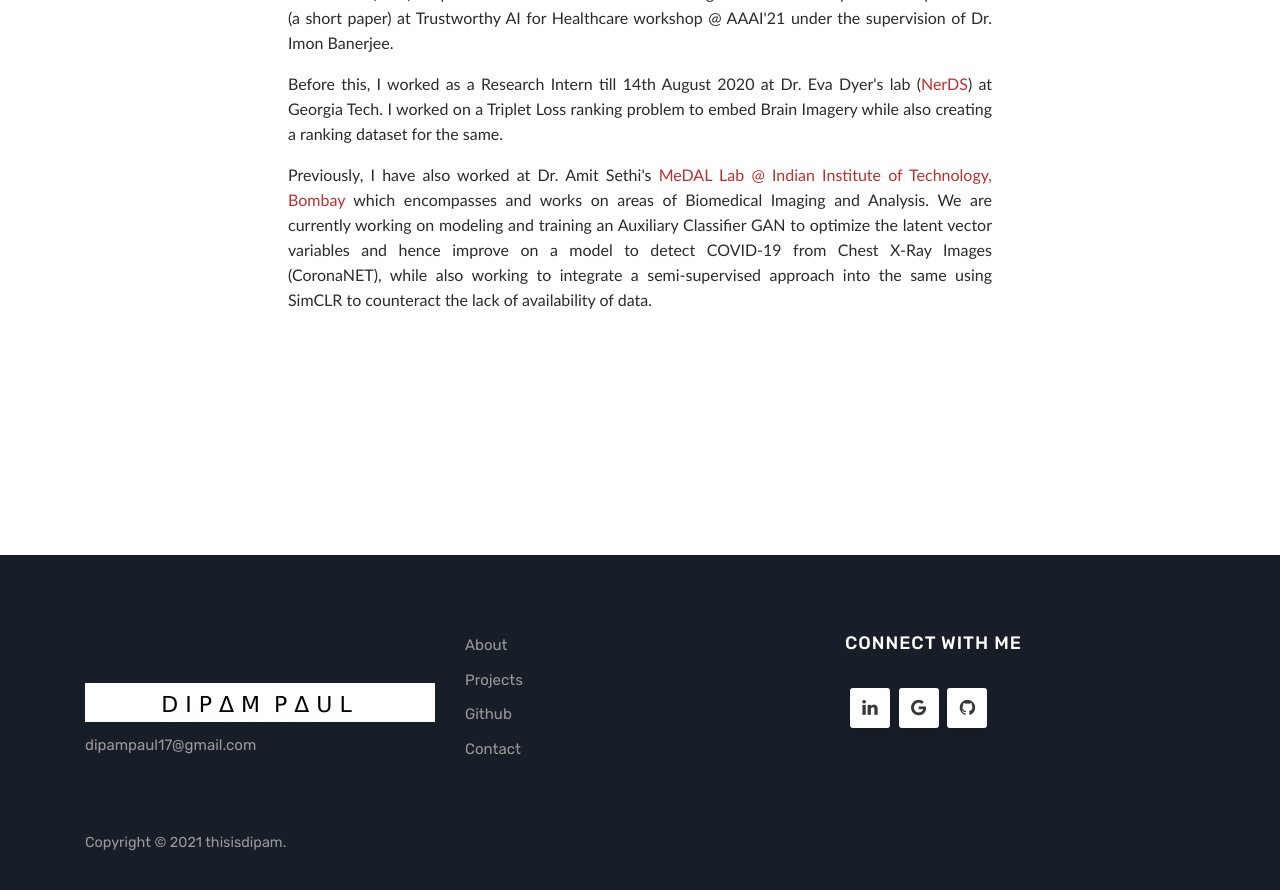
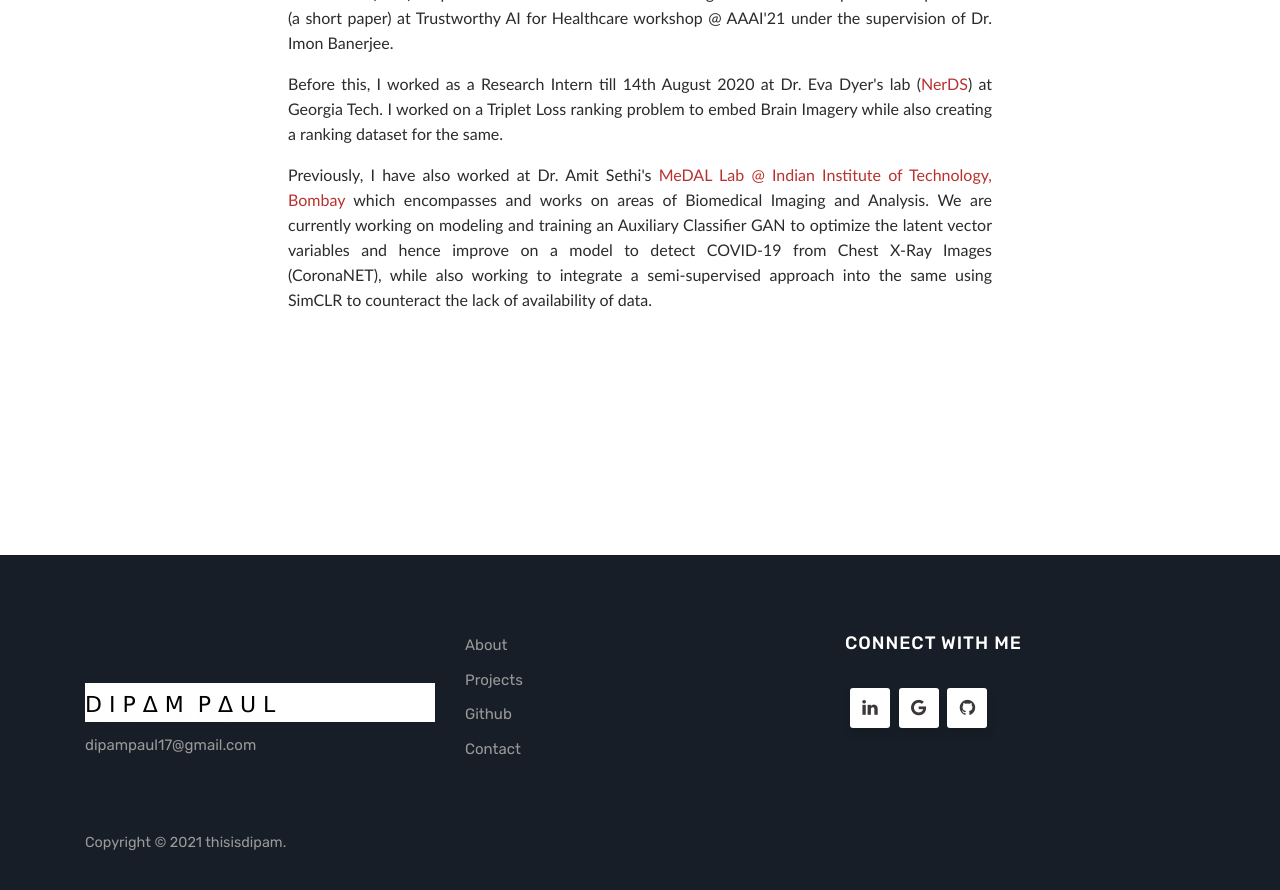
Before and after one commit to thisisdipam/thisisdipam.github.io, a Jekyll site: the page built from index.html, in a window 1280 px wide and 900 px high, scrolled down 916 px. Shown: the top 890 px of the window. Built offline with Jekyll 4.4.1, drawn with Linux system fonts in a browser that asks for light colours.

Commit message:
Update default.html

```diff
--- a/_layouts/default.html
+++ b/_layouts/default.html
@@ -125,7 +125,7 @@
                 <a href="{{site.baseurl}}/about">
                 </a>
                 <br><br>
-                <h5 class="mt1 t-18 t-black t-normal break-words" style='box-sizing: inherit; margin-bottom: 0px; font-family: -apple-system, system-ui, BlinkMacSystemFont, "Segoe UI", Roboto, "Helvetica Neue", "Fira Sans", Ubuntu, Oxygen, "Oxygen Sans", Cantarell, "Droid Sans", "Apple Color Emoji", "Segoe UI Emoji", "Segoe UI Symbol", "Lucida Grande", Helvetica, Arial, sans-serif; font-weight: 400; line-height: 1.33333; color: rgba(0, 0, 0, 0.9); font-size: 1.8rem; font-style: normal; font-variant-ligatures: normal; font-variant-caps: normal; letter-spacing: normal; orphans: 2; text-indent: 0px; text-transform: none; white-space: normal; widows: 2; word-spacing: 0px; -webkit-text-stroke-width: 0px; text-decoration-thickness: initial; text-decoration-style: initial; text-decoration-color: initial; margin-right: 0px; margin-left: 0px; padding: 0px; border: 0px; vertical-align: baseline; background: rgb(255, 255, 255); outline: 0px; text-align: center; margin-top: 4px !important; overflow-wrap: break-word !important; word-break: break-word !important;'><span style="box-sizing: inherit; font-size: 22px; font-family: Verdana, Geneva, sans-serif; text-shadow: rgba(136, 136, 136, 0.05) 2px 10px 12px;"><span style="color: rgb(0, 0, 0);">D I P &Delta; M &nbsp;P &Delta; U L</span><span style="color: rgb(40, 50, 78);">&nbsp;</span></span></h5>
+                    <h5 class="mt1 t-18 t-black t-normal break-words" style='box-sizing: inherit; margin-bottom: 0px; font-family: -apple-system, system-ui, BlinkMacSystemFont, "Segoe UI", Roboto, "Helvetica Neue", "Fira Sans", Ubuntu, Oxygen, "Oxygen Sans", Cantarell, "Droid Sans", "Apple Color Emoji", "Segoe UI Emoji", "Segoe UI Symbol", "Lucida Grande", Helvetica, Arial, sans-serif; font-weight: 400; line-height: 1.33333; color: rgba(0, 0, 0, 0.9); font-size: 1.8rem; font-style: normal; font-variant-ligatures: normal; font-variant-caps: normal; letter-spacing: normal; orphans: 2; text-indent: 0px; text-transform: none; white-space: normal; widows: 2; word-spacing: 0px; -webkit-text-stroke-width: 0px; text-decoration-thickness: initial; text-decoration-style: initial; text-decoration-color: initial; margin-right: 0px; margin-left: 0px; padding: 0px; border: 0px; vertical-align: baseline; background: rgb(255, 255, 255); outline: 0px; text-align: left; margin-top: 4px !important; overflow-wrap: break-word !important; word-break: break-word !important;'><span style="box-sizing: inherit; font-size: 22px; font-family: Verdana, Geneva, sans-serif; text-shadow: rgba(136, 136, 136, 0.05) 2px 10px 12px;"><span style="color: rgb(0, 0, 0);">D I P &Delta; M &nbsp;P &Delta; U L</span><span style="color: rgb(40, 50, 78);">&nbsp;</span></span></h5>
                 <ul>
                     <li>dipampaul17@gmail.com</li>
                 </ul>
```
